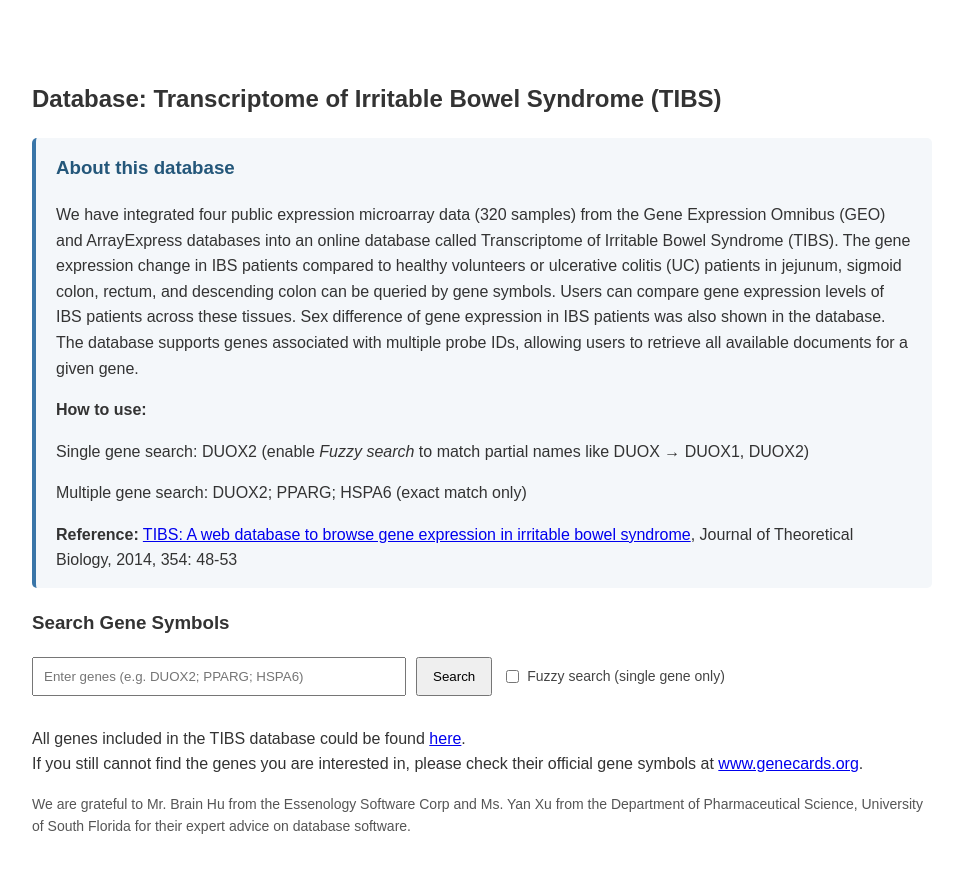
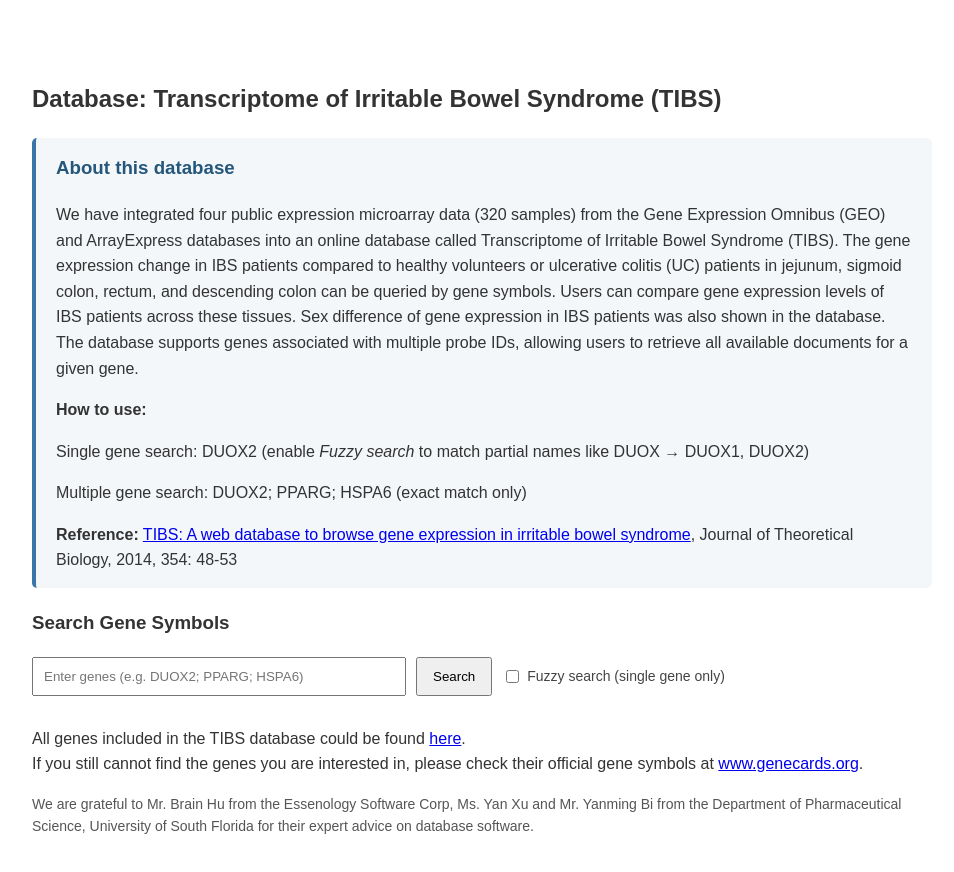
Before and after one commit to chengusf/SEGEL_github, a plain HTML site: page tibs/index.html in a window 1280 px wide. Shown: the whole page, without its empty margins (158-1112 px from the left). Drawn offline with nearby package versions, Linux system fonts and the light colour scheme.

Commit message:
Update index.html

```diff
--- a/tibs/index.html
+++ b/tibs/index.html
@@ -122,7 +122,7 @@ If you still cannot find the genes you are interested in, please check their off
 </p>
 
 <p style="font-size: 14px; color: #555;">
-We are grateful to Mr. Brain Hu from the Essenology Software Corp and Ms. Yan Xu from the Department of Pharmaceutical Science, University of South Florida for their expert advice on database software.
+We are grateful to Mr. Brain Hu from the Essenology Software Corp, Ms. Yan Xu and Mr. Yanming Bi from the Department of Pharmaceutical Science, University of South Florida for their expert advice on database software.
 
 <!-- JavaScript -->
 <script>
```
